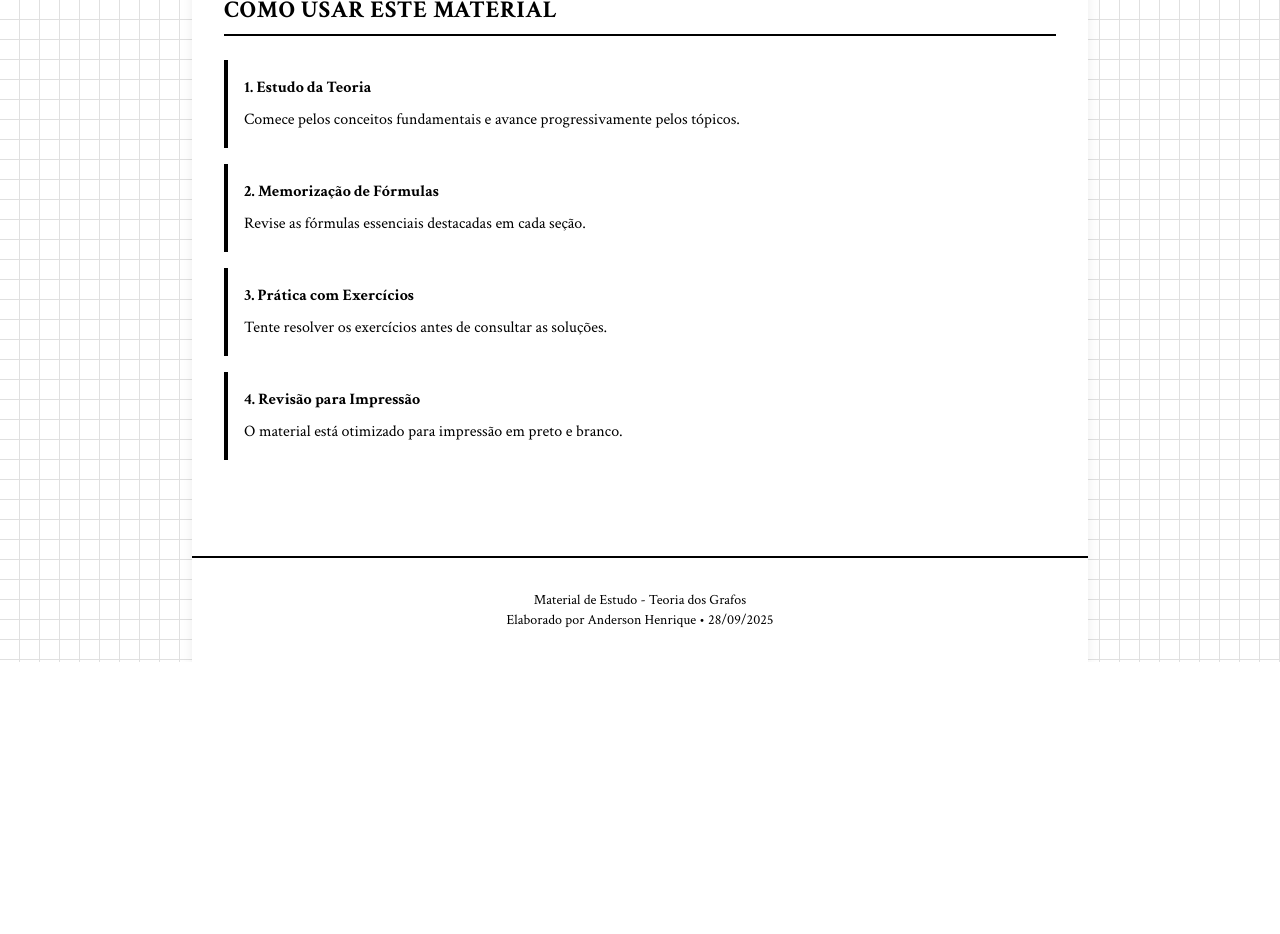
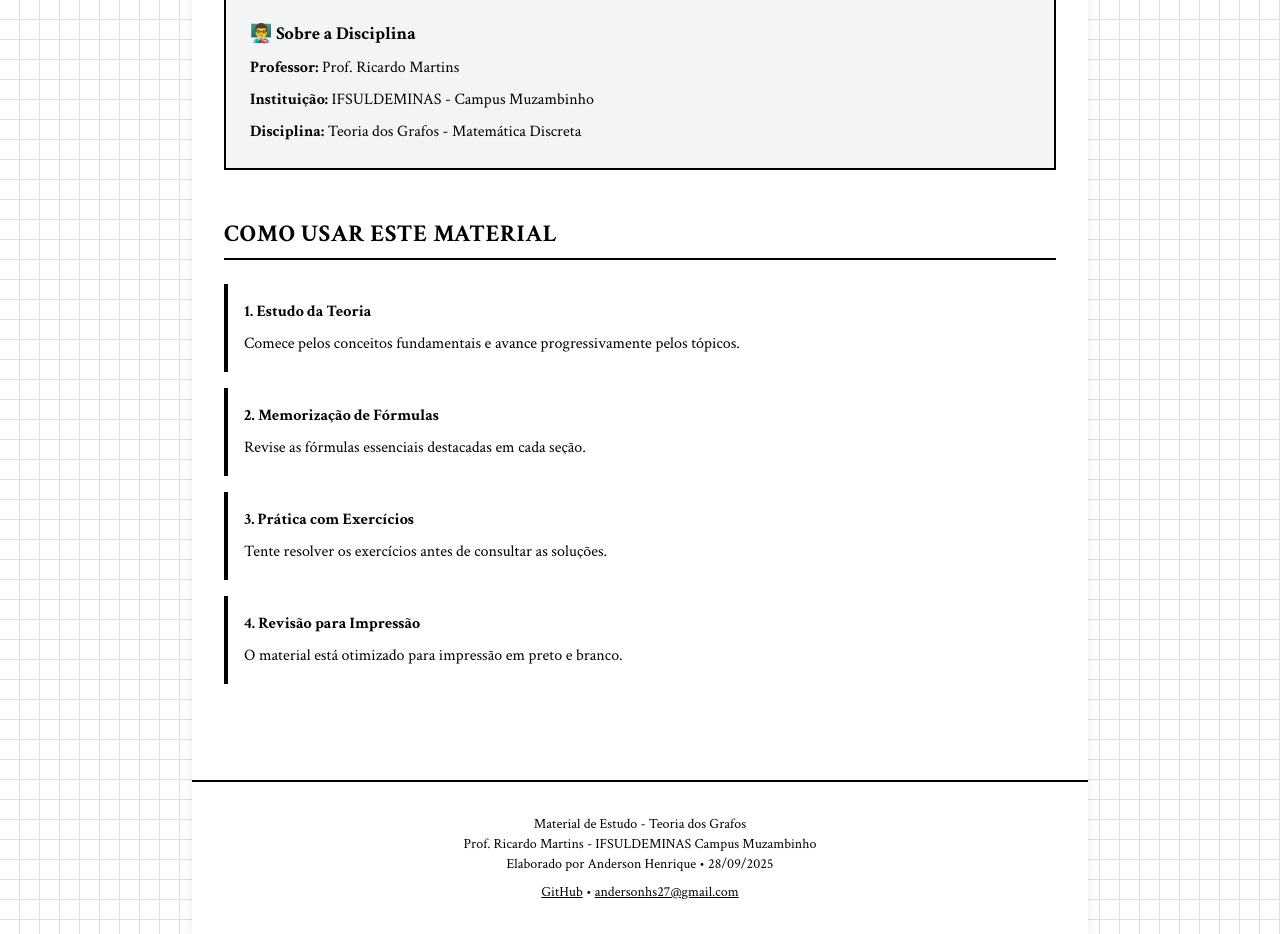
Before and after one commit to anderson-ufrj/estudo-grafos, a Next.js app: page / in a window 1280 px wide. Shown: the part 1220-2154 px from the top of the page. Before the commit the page ends 1882 px from the top, so only its background shows below. Built offline with nearby package versions, Linux system fonts and the light colour scheme.

Commit message:
fix: update author information and add professor credits
- Update GitHub profile to anderson-ufrj
- Add email contact information
- Add Professor Ricardo Martins credits
- Include discipline information on homepage
- Update footer with complete contact details

```diff
--- a/app/page.tsx
+++ b/app/page.tsx
@@ -47,6 +47,21 @@ export default function Home() {
         </section>
 
         <section className="mt-12 print-break">
+          <div className="bg-gray-100 border-2 border-black p-6 mb-8">
+            <h3 className="font-bold text-lg mb-2">👨‍🏫 Sobre a Disciplina</h3>
+            <p className="mb-2">
+              <strong>Professor:</strong> Prof. Ricardo Martins
+            </p>
+            <p className="mb-2">
+              <strong>Instituição:</strong> IFSULDEMINAS - Campus Muzambinho
+            </p>
+            <p>
+              <strong>Disciplina:</strong> Teoria dos Grafos - Matemática Discreta
+            </p>
+          </div>
+        </section>
+
+        <section className="mt-12 print-break">
           <h2 className="section-title">Como Usar Este Material</h2>
 
           <div className="space-y-4">
@@ -75,7 +90,17 @@ export default function Home() {
 
       <footer className="border-t-2 border-black mt-16 p-8 text-center text-sm">
         <p>Material de Estudo - Teoria dos Grafos</p>
+        <p>Prof. Ricardo Martins - IFSULDEMINAS Campus Muzambinho</p>
         <p>Elaborado por Anderson Henrique • 28/09/2025</p>
+        <p className="mt-2">
+          <a href="https://github.com/anderson-ufrj" className="underline hover:no-underline" target="_blank" rel="noopener noreferrer">
+            GitHub
+          </a>
+          {' • '}
+          <a href="mailto:andersonhs27@gmail.com" className="underline hover:no-underline">
+            andersonhs27@gmail.com
+          </a>
+        </p>
       </footer>
     </div>
   )
```
Also changed, not shown: 1 other file (tests, documents, lock files or other folders).
